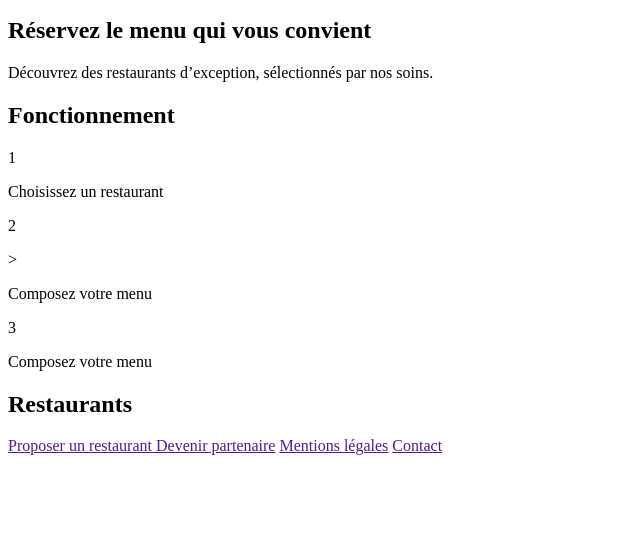
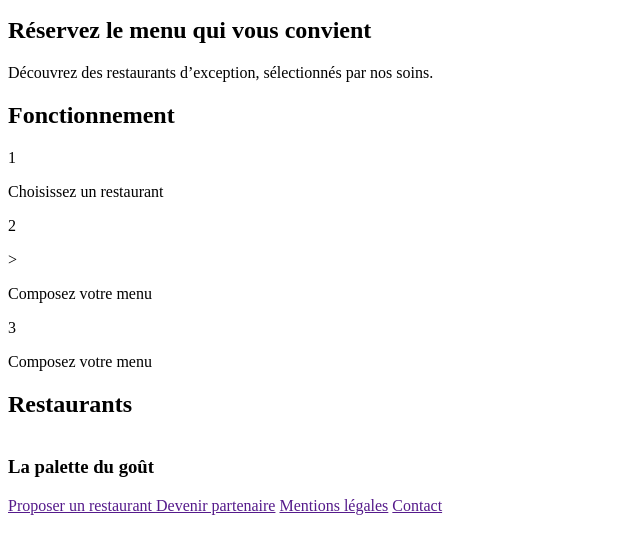
Before and after one commit to Niget-Kevin/OhMyFood, a plain HTML site: page index.html in a window 1280 px wide. Shown: the part 79-632 px from the top of the page, without its empty margins (0-640 px from the left). Drawn offline with Linux system fonts and the light colour scheme; files whose address does not match are found by name.

Commit message:
teste de mise a jour pour le depot distant

```diff
--- a/index.html
+++ b/index.html
@@ -42,7 +42,10 @@
             <div>
                 <h2>Restaurants</h2>
                 <div>
-                    <div></div>
+                    <div>
+                        <img src="" alt="">
+                        <h3>La palette du goût</h3>
+                    </div>
                     <div></div>
                     <div></div>
                     <div></div>
```
